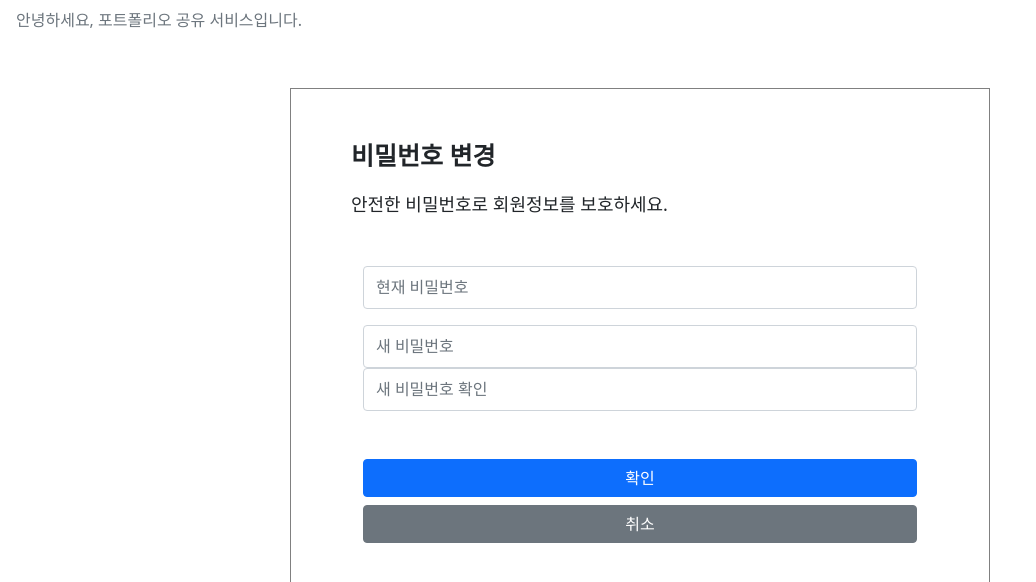
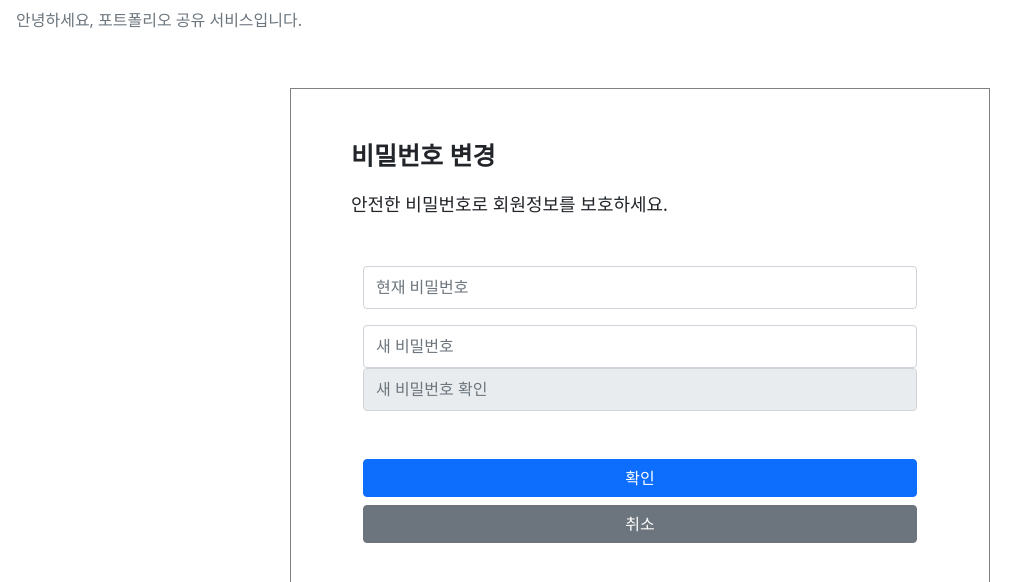
Before and after one commit to bobpull/bobpull, a React (Create React App) app in the folder front/: page /edit/password in a window 1280 px wide. Shown: the top 582 px of the page, without its empty margins (0-1036 px from the left). Built offline with nearby package versions, Linux system fonts and the light colour scheme; no server answers.

Commit message:
새 비밀번호 조건 만족 시 확인란에 입력 가능

```diff
--- a/front/src/components/user/EditPwForm.js
+++ b/front/src/components/user/EditPwForm.js
@@ -17,13 +17,14 @@ function PasswordEdit() {
   const errorRef = useRef();
 
   useEffect(() => {
-    if (newPassword.length < 4 && newPassword > 0) {
+    if (!isPasswordValid && newPassword.length > 0) {
       errorRef.current.innerText = "비밀번호는 4글자 이상으로 설정해 주세요.";
     } else {
       errorRef.current.innerText = "";
     }
   }, [newPassword]);
 
+  const isPasswordValid = newPassword.length >= 4;
   const isCorrect = newPassword === confirmNewPW;
 
   async function handleSubmit(e) {
@@ -86,6 +87,7 @@ function PasswordEdit() {
               onChange={(e) => setConfirmNewPW(e.target.value)}
               placeholder="새 비밀번호 확인"
               style={{ height: "43px" }}
+              disabled={!isPasswordValid}
             />
           </Form.Group>
           <Form.Group as={Row} style={{ margin: "0px" }} className="mt-5">
```
